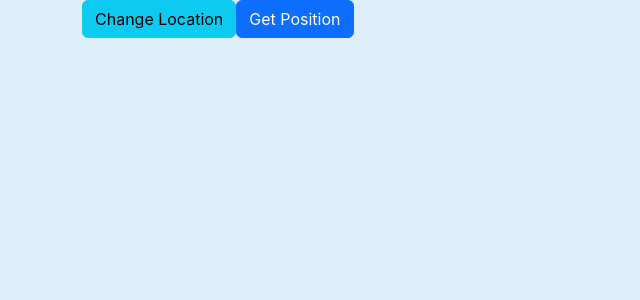
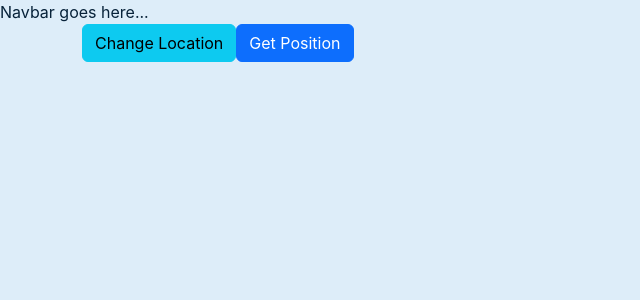
Before and after one commit to arhillis/weather-app-react, a React (Create React App) app: page / in a window 1280 px wide. Shown: the top 300 px of the page, without its empty margins (0-640 px from the left). Built offline with nearby package versions, Linux system fonts and the light colour scheme; no server answers.

Commit message:
Router, menu added

```diff
--- /dev/null
+++ b/src/components/menu/index.js
@@ -0,0 +1,7 @@
+function Menu(){
+    return (<div>
+        Navbar goes here...
+    </div>)
+}
+
+export default Menu;
--- a/src/index.js
+++ b/src/index.js
@@ -1,12 +1,21 @@
 import React from "react";
 import ReactDOM from "react-dom/client";
+import {BrowserRouter as Router, Routes, Route} from 'react-router-dom';
 import App from "./App";
 //import reportWebVitals from "./reportWebVitals";
+
+import Menu from "./components/menu";
 
 const root = ReactDOM.createRoot(document.getElementById("root"));
 root.render(
   <React.StrictMode>
-    <App />
+    <Router>
+      <Menu />
+      <Routes>
+        <Route path="/" element={<App />} />
+      </Routes>
+
+    </Router>
   </React.StrictMode>
 );
 
```
